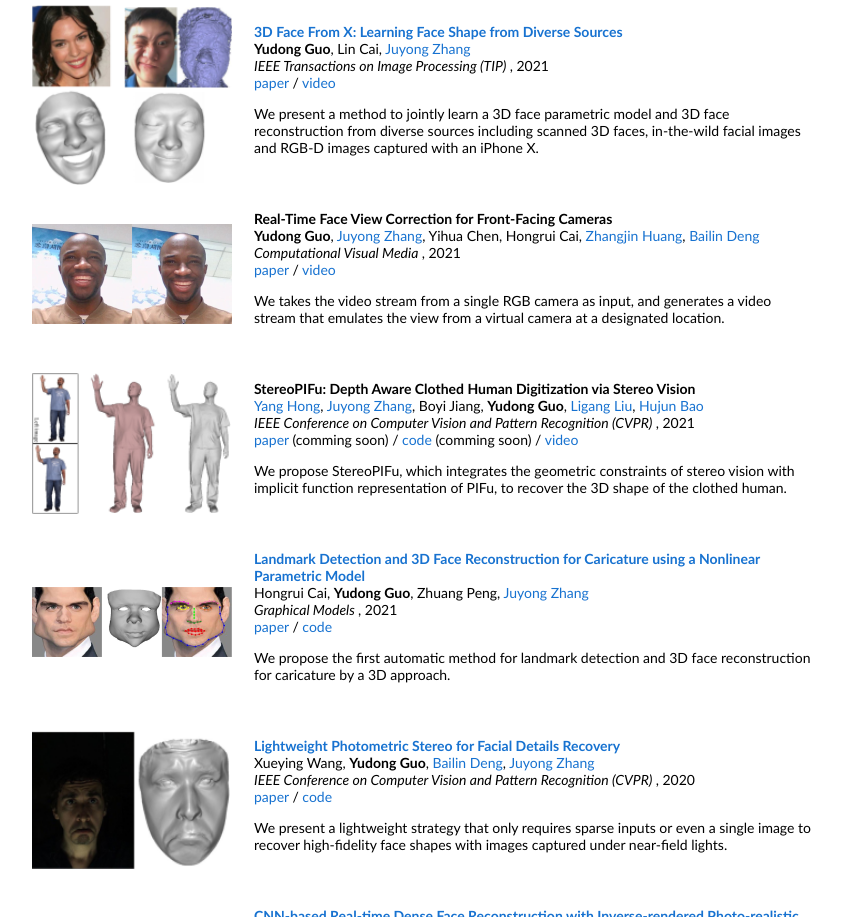
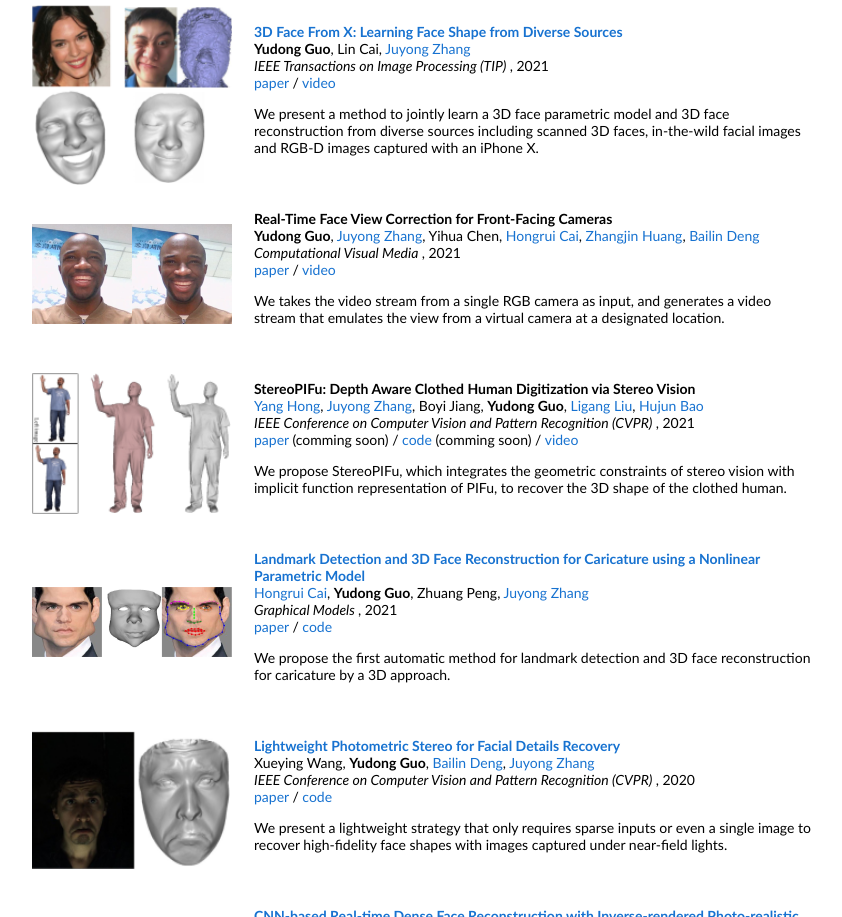
Before and after one commit to YudongGuo/YudongGuo.github.io, a plain HTML site: page index.html in a window 1280 px wide. Shown: the part 412-1329 px from the top of the page, without its empty margins (208-1050 px from the left). Drawn offline with Linux system fonts and the light colour scheme.

```diff
--- a/index.html
+++ b/index.html
@@ -110,7 +110,7 @@
                   <papertitle>Real-Time Face View Correction for Front-Facing Cameras</papertitle>
                   <br>
                   <strong>Yudong Guo</strong>, <a href="http://staff.ustc.edu.cn/~juyong/">Juyong Zhang</a>, Yihua Chen,
-                  Hongrui Cai, <a href="http://staff.ustc.edu.cn/~zhuang/">Zhangjin Huang</a>, <a
+                  <a href="https://github.com/RainbowRui">Hongrui Cai</a>, <a href="http://staff.ustc.edu.cn/~zhuang/">Zhangjin Huang</a>, <a
                     href="http://www.bdeng.me/">Bailin Deng</a>
                   <br>
                   <em>Computational Visual Media </em>, 2021
@@ -157,7 +157,7 @@
                       Model</papertitle>
                   </a>
                   <br>
-                  Hongrui Cai, <strong>Yudong Guo</strong>, Zhuang Peng, <a
+                  <a href="https://github.com/RainbowRui">Hongrui Cai</a>, <strong>Yudong Guo</strong>, Zhuang Peng, <a
                     href="http://staff.ustc.edu.cn/~juyong/">Juyong
                     Zhang</a>
                   <br>
```
